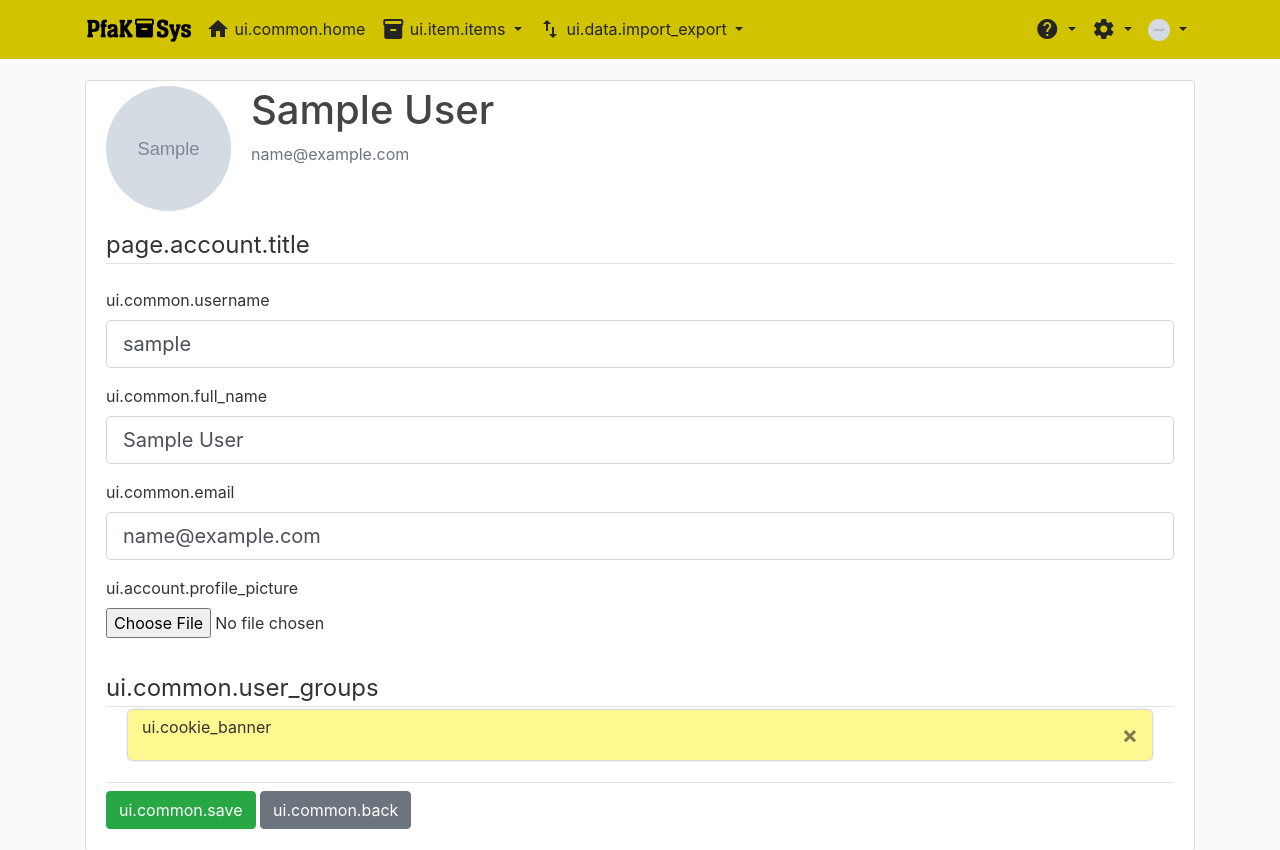
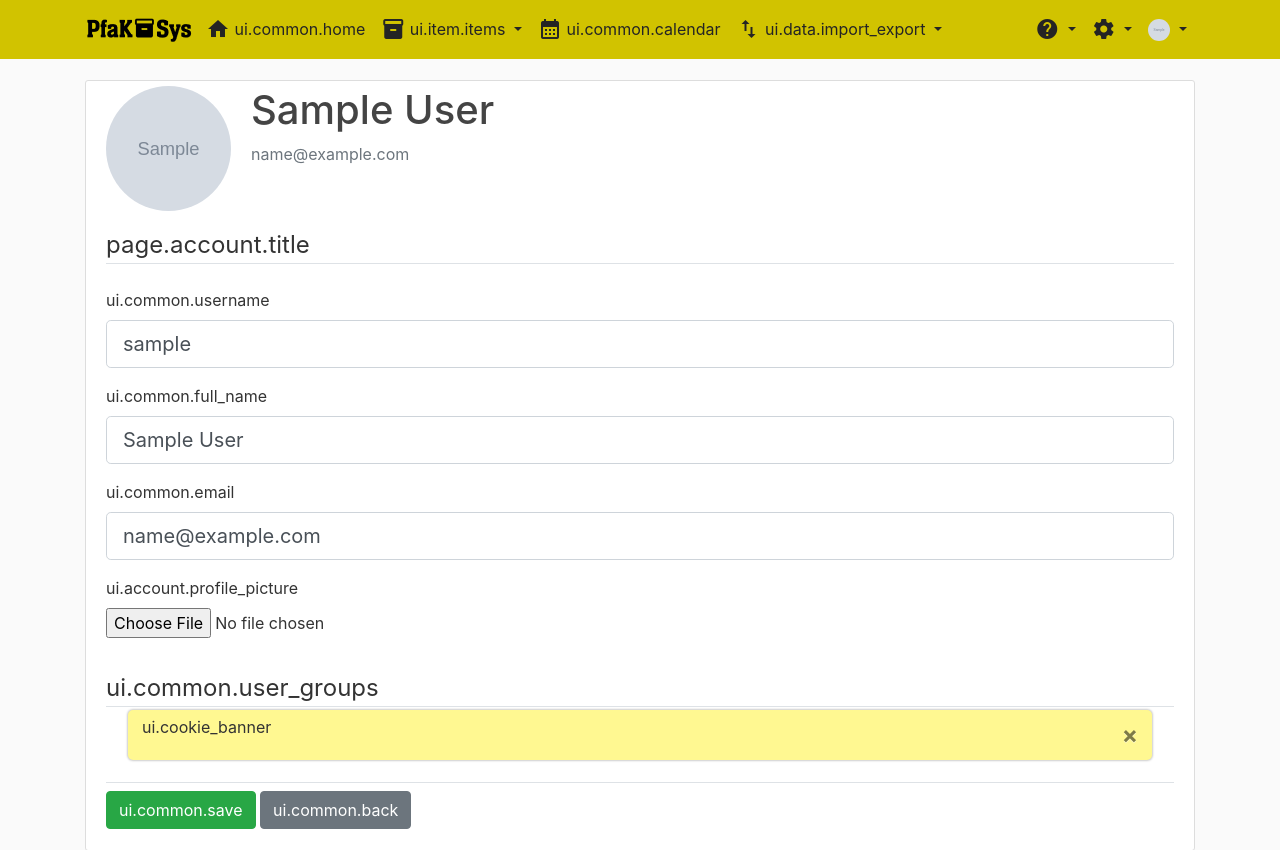
Before and after one commit to Nuhser/PfaKSys, a Flask app: page /admin/edit_user/1 in a window 1280 px wide. Shown: the top 850 px of the page. Run offline with Flask 2, Linux system fonts and the light colour scheme; a user stored in the database is signed in; data comes from the database, SQL or seed files in the repository; tables that the repository leaves empty hold one stand-in row (values such as "Sample post"); grey boxes marked "Sample" are stand-in pictures; parts of the project's set-up code (start-up, migrations or seed data) failed here and were passed over; some libraries are stand-ins or nearby versions.

Commit message:
#6 - Add calendar page to new navbar

```diff
--- a/PfaKSys/templates/_navbar.html
+++ b/PfaKSys/templates/_navbar.html
@@ -48,6 +48,11 @@
                             {% endif %}
                         </div>
                     </div>
+
+                    <a class="nav-item nav-link" href="{{ url_for('main.calendar') }}" id="nav-calendar">
+                        <span class="material-icons">calendar_month</span>
+                        {{ _('ui.common.calendar') }}
+                    </a>
 
                     {% if current_user.has_permission('data_export') or current_user.has_permission('data_import') %}
                         <div class="btn-group navbar-btn">
```
